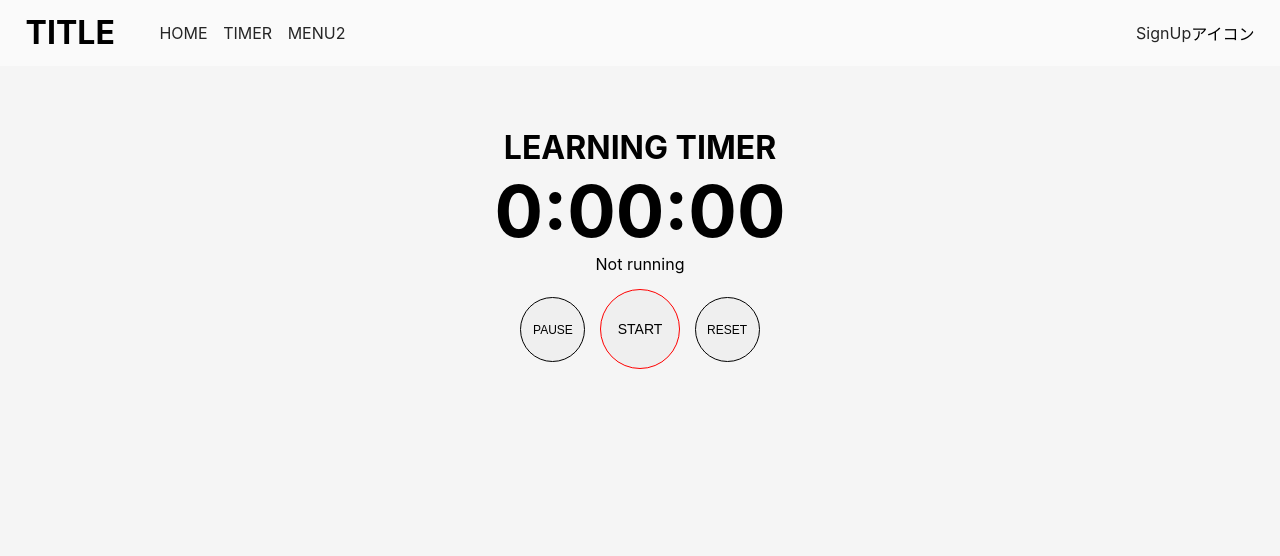
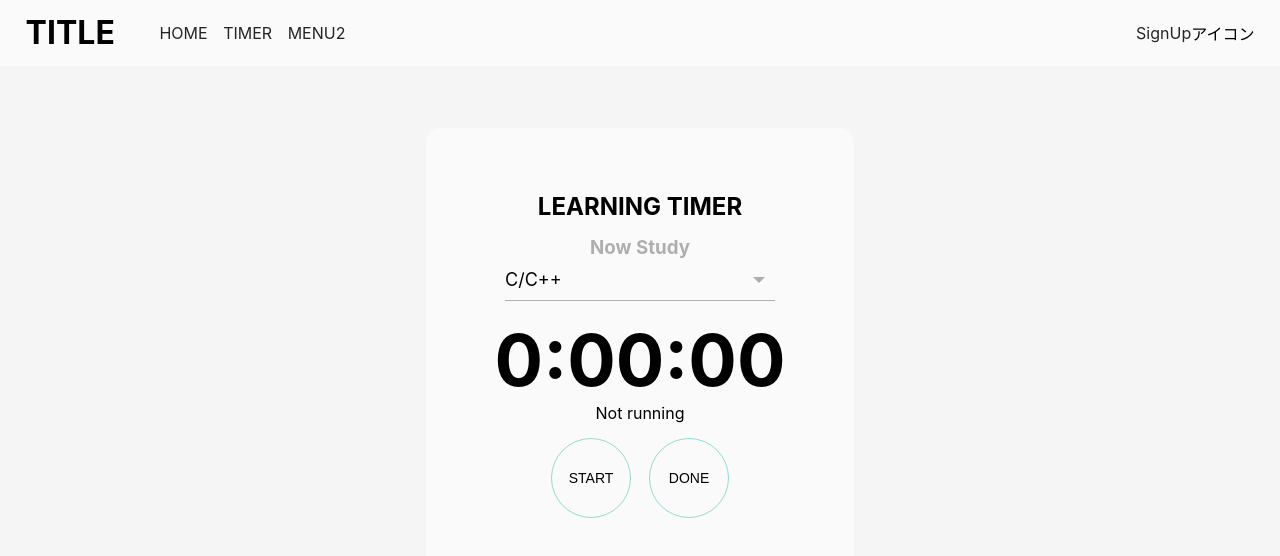
Before and after one commit to nyaruo/CA_team1, a React (Create React App) app: page /timer in a window 1280 px wide. Shown: the top 556 px of the page. Built offline with nearby package versions, Linux system fonts and the light colour scheme.

Commit message:
学習言語の登録フォーム追加

```diff
--- a/src/components/Timer/Timer.js
+++ b/src/components/Timer/Timer.js
@@ -1,30 +1,65 @@
-import { callStaticConstructors } from "igniteui-react-core";
-import React from "react";
+// import { callStaticConstructors } from "igniteui-react-core";
+import React, { useState } from "react";
 import { useStopwatch } from "react-timer-hook";
 
-// days消した
 function MyStopwatch() {
+  // days消した
   const { seconds, minutes, hours, isRunning, start, pause, reset } =
     useStopwatch({});
+
+  // ボタン表示切り替え（スタートを押したらポーズに、ポーズを押したらスタートに）
+  const [action, changeAction] = useState("START");
+  const handleOnClick = () => {
+    if(action === "START"){
+      changeAction("PAUSE");
+      start();
+    }else{
+      changeAction("START");
+      pause();
+    }
+  };
 
   // 分・秒の時間表示を常に2桁にする関数
   const formatTime = (time) => {
     return String(time).padStart(2, '0')
-  }
+  };
+
+  // 勉強時間の表示
+  const done = () => {
+    console.log(`勉強時間：${hours}時間${minutes}分${seconds}秒`);
+  };
 
   return (
     <div className="TimerComponent">
-      <div className="DisplayTime">
-        <span>{hours}</span>:<span>{formatTime(minutes)}</span>:<span>{formatTime(seconds)}</span>
+      <div className="selectLanguage">
+        <h3>Now Study</h3>
+        <div className="cp_ipselect">
+          <select className="cp_sl06" required>
+            <option value="C/C++">C/C++</option>
+            <option value="JavaScript">JavaScript</option>
+            <option value="C#">C#</option>
+            <option value="Java">Java</option>
+            <option value="Python">Python</option>
+          </select>
+          <span className="cp_sl06_highlight"></span>
+          <span className="cp_sl06_selectbar"></span>
+          {/* <label class="cp_sl06_selectlabel">Choose</label> */}
+        </div>
       </div>
-      <p>{isRunning ? "Running" : "Not running"}</p>
-      <button onClick={pause} className="pause-btn">PAUSE</button>
-      <button onClick={start} className="start-btn">START</button>
-      <button onClick={reset} className="reset-btn">RESET</button>
+
+      <div className="TimerCycle">
+        <div className="DisplayTime">
+          <span>{hours}</span>:<span>{formatTime(minutes)}</span>:<span>{formatTime(seconds)}</span>
+        </div>
+        <p>{isRunning ? "Running" : "Not running"}</p>
+      </div>
+
+      {/* <button onClick={reset} className="reset-btn">RESET</button> */}
+      <button onClick={handleOnClick} className="start-btn">{action}</button>
+      <button onClick={done} className="done-btn">DONE</button>
     </div>
   );
 }
-
 
 export default function Timer() {
   return (
--- a/src/components/pages/TimerPage.js
+++ b/src/components/pages/TimerPage.js
@@ -2,15 +2,16 @@ import React from 'react';
 import MyStopwatch from '../Timer/Timer';
 import '../../stylesheets/timer.css';
 
-class Timer extends React.Component{
-	render(){
-		return(
-			<div className="TimerPage">
-				<h1 className='Timer'>LEARNING TIMER</h1>
-				<MyStopwatch />
-			</div>
-		);
-	}
+function Record() {
+	return (
+		<div className="RecordPage">
+			<section>
+ 				<h1 className='Timer'>LEARNING TIMER</h1>
+ 				<MyStopwatch />
+			</section>
+ 		</div>
+	)
 }
 
-export default Timer;
+
+export default Record;
--- a/src/stylesheets/timer.css
+++ b/src/stylesheets/timer.css
@@ -1,6 +1,6 @@
 /* タイマーページのCSS */
 
-.TimerPage {
+.RecordPage {
 	margin-top: 10%;
 	display: flex;
 	flex-direction: column;
@@ -8,8 +8,19 @@
 	align-items: center;
 }
 
+section {
+	background-color: #fafafa;
+	padding: 5%;
+	border-radius: 15px;
+}
+
+h1.Timer {
+	text-align: center;
+}
+
 h1.TimerName {
 	color: #D6D6D6;
+	text-align: center;
 }
 
 .TimerComponent {
@@ -19,14 +30,17 @@ h1.TimerName {
 .DisplayTime {
 	font-size: 72px;
 	font-weight: bold;
+	width: 300px;
 }
 
-button.pause-btn, button.reset-btn {
-	font-size: 12px;
-	width: 65px;
-	height: 65px;
+button.done-btn, button.start-btn {
+	font-size: 14px;
+	width: 80px;
+	height: 80px;
 	border-radius: 50%;
-	border: solid 0.7px;
+	margin: 5% 3%;
+	border: solid 0.7px #94DBD2;
+	background-color: #fafafa;
 }
 
 button.start-btn {
@@ -34,6 +48,100 @@ button.start-btn {
 	width: 80px;
 	height: 80px;
 	border-radius: 50%;
-	margin: 5% 5% 0;
-	border: solid 0.7px red;
+	border: solid 0.7px #94DBD2;
+	background-color: #fafafa;
 }
+
+/* 言語選択フォーム */
+.selectLanguage {
+	margin: 5% 0;
+	color: rgba(0, 0, 0, 0.3);
+}
+
+.cp_ipselect {
+	position: relative;
+	width: 90%;
+	margin: auto;
+	text-align: center;
+}
+.cp_sl06 {
+	position: relative;
+	font-family: inherit;
+	background-color: transparent;
+	width: 100%;
+	padding: 10px 10px 10px 0;
+	font-size: 18px;
+	border-radius: 0;
+	border: none;
+	border-bottom: 1px solid rgba(0,0,0, 0.3);
+}
+.cp_sl06:focus {
+	outline: none;
+	border-bottom: 1px solid rgba(0,0,0, 0);
+}
+.cp_ipselect .cp_sl06 {
+	appearance: none;
+	-webkit-appearance:none
+}
+.cp_ipselect select::-ms-expand {
+	display: none;
+}
+.cp_ipselect:after {
+	position: absolute;
+	top: 18px;
+	right: 10px;
+	width: 0;
+	height: 0;
+	padding: 0;
+	content: '';
+	border-left: 6px solid transparent;
+	border-right: 6px solid transparent;
+	border-top: 6px solid rgba(0, 0, 0, 0.3);
+	pointer-events: none;
+}
+.cp_sl06_selectlabel {
+	color: rgba(0,0,0, 0.5);
+	font-size: 18px;
+	font-weight: normal;
+	position: absolute;
+	pointer-events: none;
+	left: 0;
+	top: 10px;
+	transition: 0.2s ease all;
+}
+.cp_sl06:focus ~ .cp_sl06_selectlabel, .cp_sl06:valid ~ .cp_sl06_selectlabel {
+	color: #94DBD2;
+	top: -20px;
+	transition: 0.2s ease all;
+	font-size: 14px;
+}
+.cp_sl06_selectbar {
+	position: relative;
+	display: block;
+	width: 100%;
+}
+.cp_sl06_selectbar:before, .cp_sl06_selectbar:after {
+	content: '';
+	height: 2px;
+	width: 0;
+	bottom: 1px;
+	position: absolute;
+	background: #94DBD2;
+	transition: 0.2s ease all;
+}
+.cp_sl06_selectbar:before {
+	left: 50%;
+}
+.cp_sl06_selectbar:after {
+	right: 50%;
+}
+.cp_sl06:focus ~ .cp_sl06_selectbar:before, .cp_sl06:focus ~ .cp_sl06_selectbar:after {
+	width: 50%;
+}
+.cp_sl06_highlight {
+	position: absolute;
+	top: 25%;
+	left: 0;
+	pointer-events: none;
+	opacity: 0.5;
+}
```
